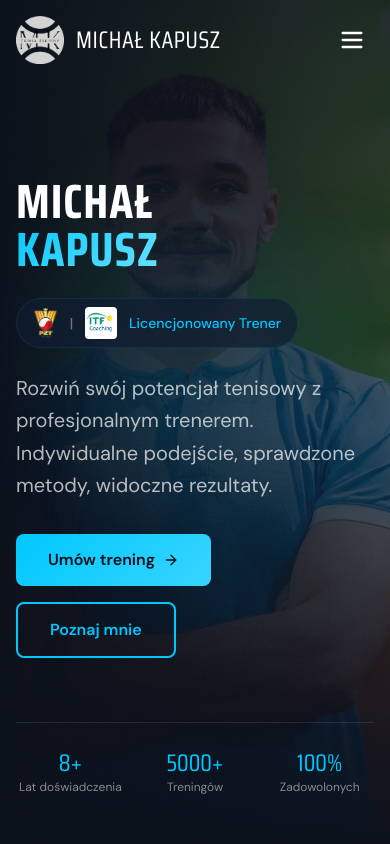
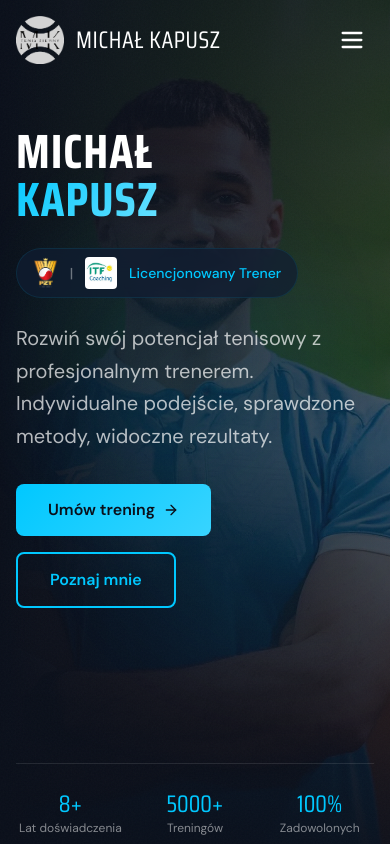
Before and after one commit to jaqb8/michalkapusz, a React (Vite) app: page / in a window 390 px wide. Shown: the top 844 px of the page. Built offline with nearby package versions, Linux system fonts and the light colour scheme.

Commit message:
Add local development script and enhance Home component layout
- Introduce 'dev:local' script in package.json for local development
- Update Home component styles for improved responsiveness and visual consistency
- Adjust min-height properties and flexbox layout for better content alignment

```diff
--- a/package.json
+++ b/package.json
@@ -5,6 +5,7 @@
   "type": "module",
   "scripts": {
     "dev": "vite",
+    "dev:local": "vite --host",
     "build": "vite build",
     "lint": "eslint .",
     "preview": "vite preview"
--- a/src/pages/Home.tsx
+++ b/src/pages/Home.tsx
@@ -71,7 +71,7 @@ function Home() {
       </Helmet>
 
       {/* Hero Section */}
-      <section className="relative min-h-screen flex items-center overflow-hidden pt-20">
+      <section className="relative min-h-[100svh] md:min-h-screen flex items-center overflow-hidden pt-20">
         {/* Background Image with Overlay */}
         <div className="absolute inset-0">
           <img
@@ -103,14 +103,14 @@ function Home() {
         <div className="container mx-auto px-4 relative z-10">
           <div className="grid lg:grid-cols-2 gap-12 items-center">
             {/* Content */}
-            <div className="stagger-children mt-12 md:mt-0">
+            <div className="stagger-children mt-12 md:mt-0 flex flex-col min-h-[calc(100svh-5rem)] md:min-h-0">
               <h1 className="text-5xl md:text-7xl lg:text-8xl font-display text-white mb-6 leading-none">
                 MICHAŁ
                 <br />
                 <span className="text-gradient">KAPUSZ</span>
               </h1>
 
-              <div className="inline-flex items-center gap-3 px-4 py-2 rounded-full glass text-electric-500 text-sm font-medium mb-6">
+              <div className="inline-flex items-center gap-3 px-4 py-2 w-fit rounded-full glass text-electric-500 text-sm font-medium mb-6 ">
                 <img
                   src="/pzt.png"
                   alt="Polski Związek Tenisowy"
@@ -147,7 +147,7 @@ function Home() {
               </div>
 
               {/* Quick Stats */}
-              <div className="grid grid-cols-3 gap-4 md:gap-8 mt-16 md:mt-6 pt-6 border-t border-white/10">
+              <div className="grid grid-cols-3 gap-4 md:gap-8 mt-auto md:mt-6 pt-6 pb-14 border-t border-white/10">
                 <div className="text-center md:text-left">
                   <p className="text-2xl md:text-4xl font-display text-electric-500">
                     8+
```
